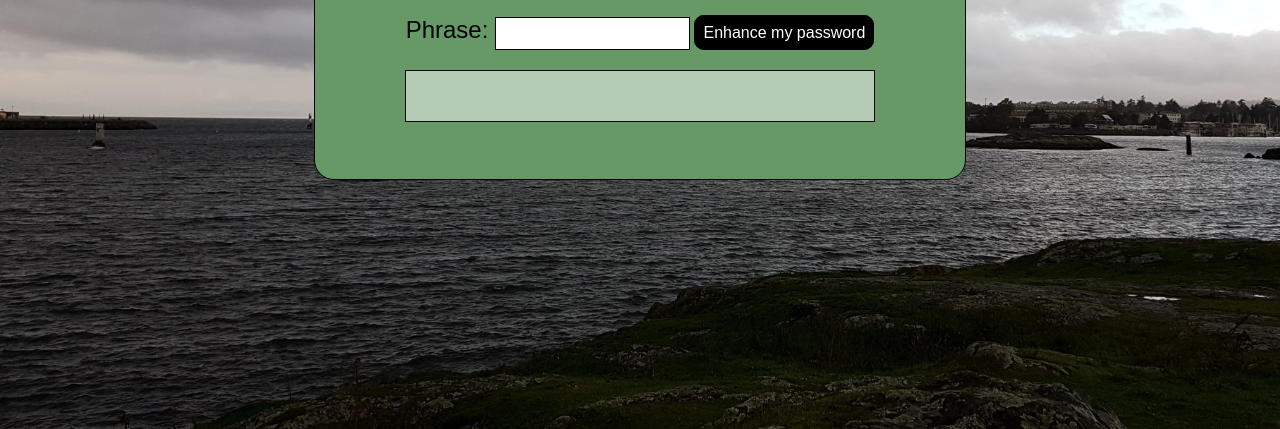
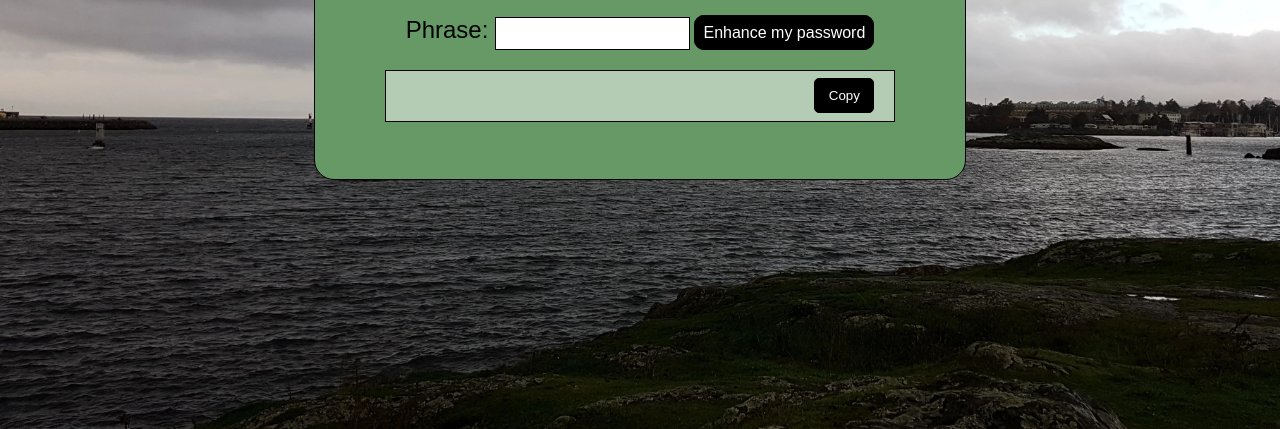
Before and after one commit to LocalNewsTV/PasswordGenerator, a website with bundled scripts: page index.html in a window 1280 px wide. Shown: the part 371-800 px from the top of the page. Built offline with nearby package versions, Linux system fonts and the light colour scheme.

Commit message:
Added copy button

```diff
--- a/index.html
+++ b/index.html
@@ -20,8 +20,9 @@
             <input type="text" id="plaintext">
             <span id="action">Enhance my password</span>
           </div>
-          <div class="flex" id="cipherspace">
+          <div class="flex row" id="cipherspace">
             <p id="cipherText"></p>
+            <button id="copy">Copy</button>
           </div>
         </div>
       </div>
--- a/web/script/script.js
+++ b/web/script/script.js
@@ -24,3 +24,13 @@ document.getElementById('plaintext').addEventListener('keypress', (e) =>{
 document.getElementById('action').addEventListener('click', () => {
   createPassword();
 });
+
+document.getElementById('copy').addEventListener('click', () => {
+  const copyComplete = () => {
+    document.getElementById('copy').innerHTML = "Copied";
+    setTimeout(() => {document.getElementById('copy').innerHTML = "Copy"}, 2000);
+  }
+  let value = document.getElementById('cipherText').innerHTML;
+  navigator.clipboard.writeText(value.replace("&amp;", "&"));
+  copyComplete();
+});
--- a/web/style/style.css
+++ b/web/style/style.css
@@ -55,9 +55,11 @@ input{
 }
 #cipherspace {
   background: rgba(255,255,255,.5);
-  height: 125px;
+  height: 50px;
   width: 100%;
+  justify-content: space-between;
   border: 1px solid black;
+  padding: 0 20px;
   margin-top: 20px;
 }
 #cipherText{
@@ -66,6 +68,13 @@ input{
   font-size: 15px;
   font-weight: bold;
 }
-#cipherspace{
-  height: 50px;
+
+#copy{
+  font-family:Arial, Helvetica, sans-serif;
+  border: 1px solid black;
+  width: 60px;
+  height: 35px;
+  border-radius: 5px;
+  background: black;
+  color:white;
 }
```
